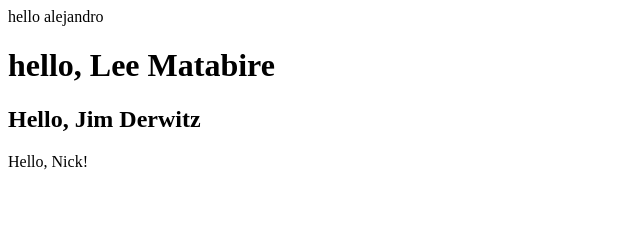
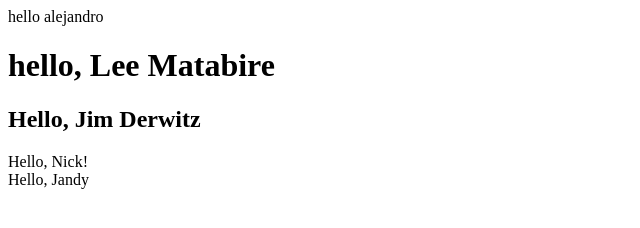
Before and after one commit to AleH6/GitDemo, a plain HTML site: page index.html in a window 1280 px wide. Shown: the whole page, without its empty margins (0-640 px from the left). Drawn offline with Linux system fonts and the light colour scheme.

Commit message:
hello, jandy

```diff
--- a/index.html
+++ b/index.html
@@ -13,6 +13,9 @@
     <div class="myContainer">
 
     </div>
+    <div class="myContainer">
+
+    </div>
     <script>
       var H1=document.getElementsByClassName("changeName");
 
@@ -24,6 +27,8 @@
       var myContainer = document.getElementsByClassName("myContainer"); // returns an array
       myContainer[0].innerHTML = 'hello alejandro';
       myContainer[1].innerHTML = "Hello, Nick!";
+      myContainer[2].innerHTML = "Hello, Jandy";
+
     </script>
   </body>
 </html>
```
